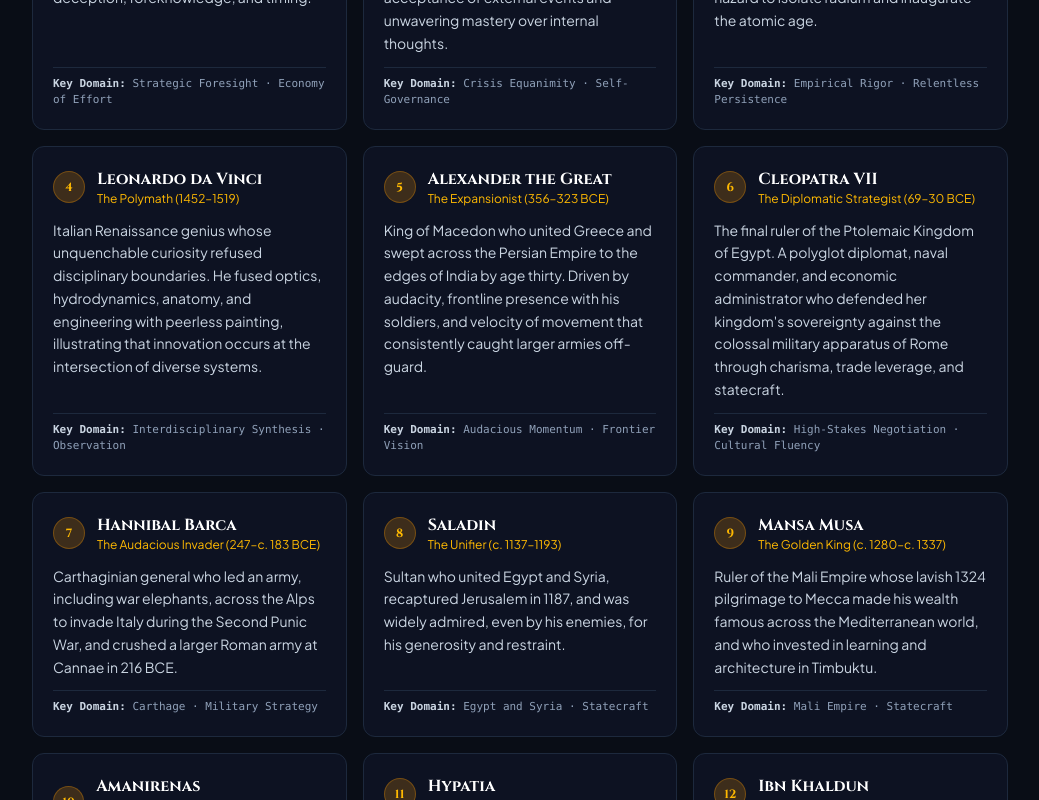
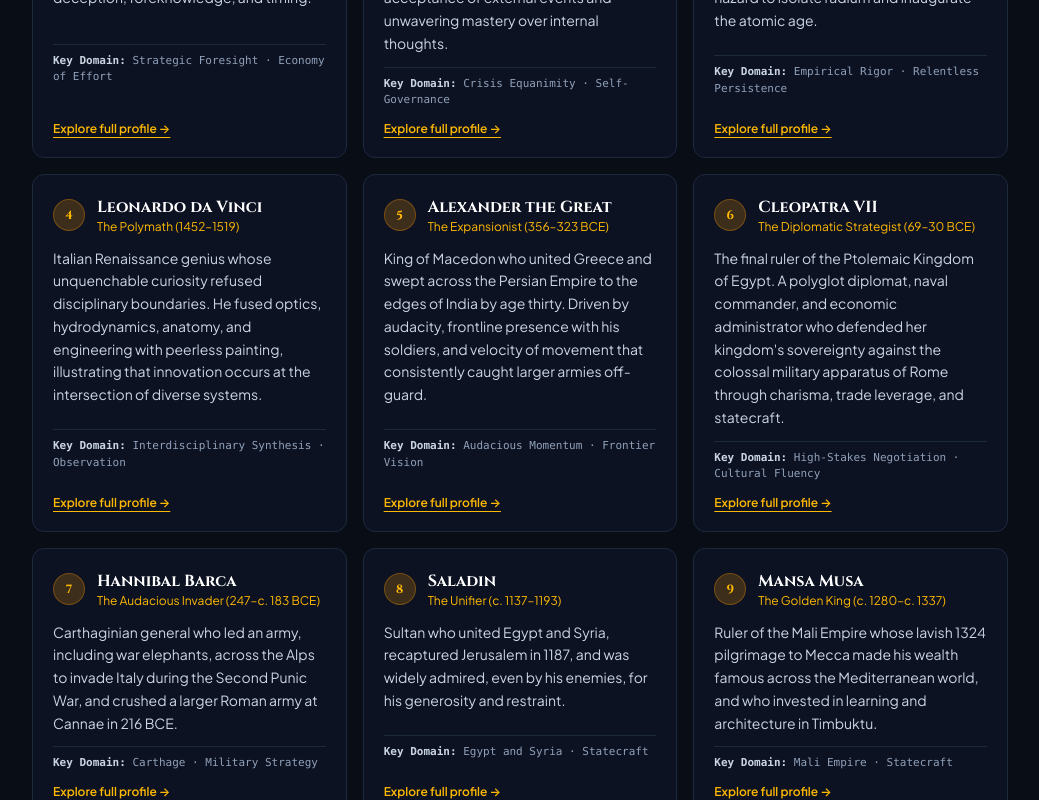
Before and after one commit to bakri2004/Dilemma-Personality-Test, a React (Vite) app: page / in a window 1280 px wide. Shown: the part 1840-2640 px from the top of the page, without its empty margins (120-1159 px from the left). Built offline with nearby package versions, Linux system fonts and the light colour scheme.

Commit message:
Link archive entries to figure profile pages

```diff
--- a/src/pages/QuizPage.tsx
+++ b/src/pages/QuizPage.tsx
@@ -637,6 +637,7 @@ export const QuizPage: React.FC = () => {
               <div className="text-[11px] text-slate-400 font-mono border-t border-slate-800 pt-2">
                 <strong className="text-slate-300">Key Domain:</strong> {figure.domain}
               </div>
+              <Link to={`/figures/${figure.id}`} className="mt-3 inline-flex text-xs font-semibold text-amber-400 hover:text-amber-300 underline underline-offset-4">Explore full profile →</Link>
             </article>
           ))}
         </div>
```
